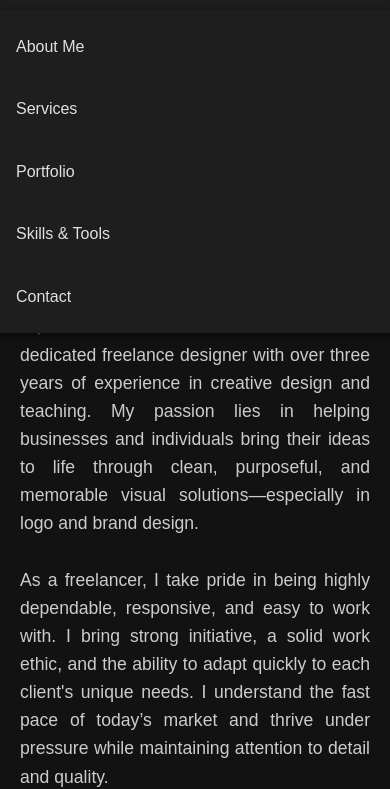
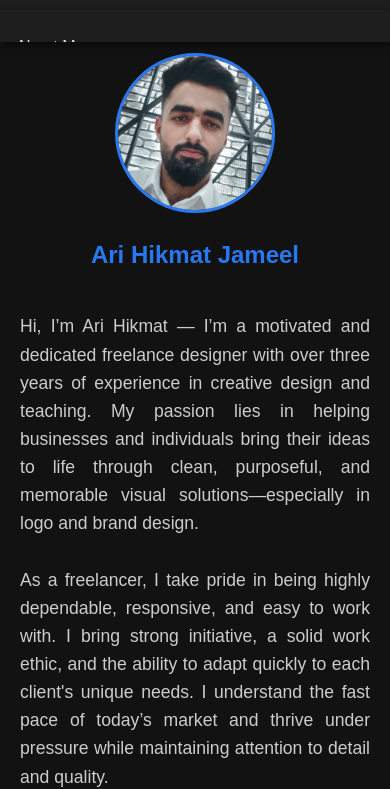
Before and after one commit to AriGulli/Portfolio, a plain HTML site: page index.html in a window 390 px wide. Shown: the part 55-844 px from the top of the page. Drawn offline with Linux system fonts and the light colour scheme; files whose address does not match are found by name.

Commit message:
Add files via upload

```diff
--- a/styles.css
+++ b/styles.css
@@ -94,7 +94,7 @@ nav {
     padding: 1rem;
     box-shadow: 0 2px 8px rgba(0,0,0,0.7);
     overflow: hidden;
-    max-height: -500;
+    max-height: 0;
     transition: max-height 0.3s ease;
     z-index: 1001;
   }
```
